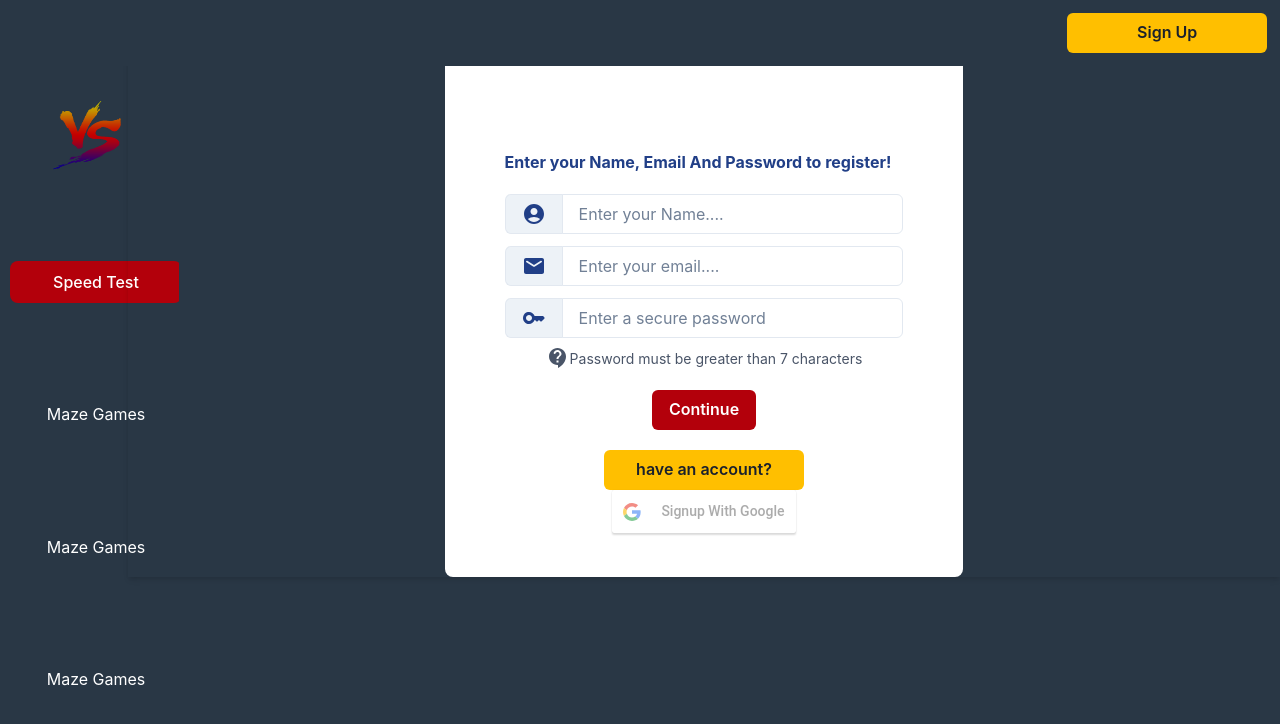
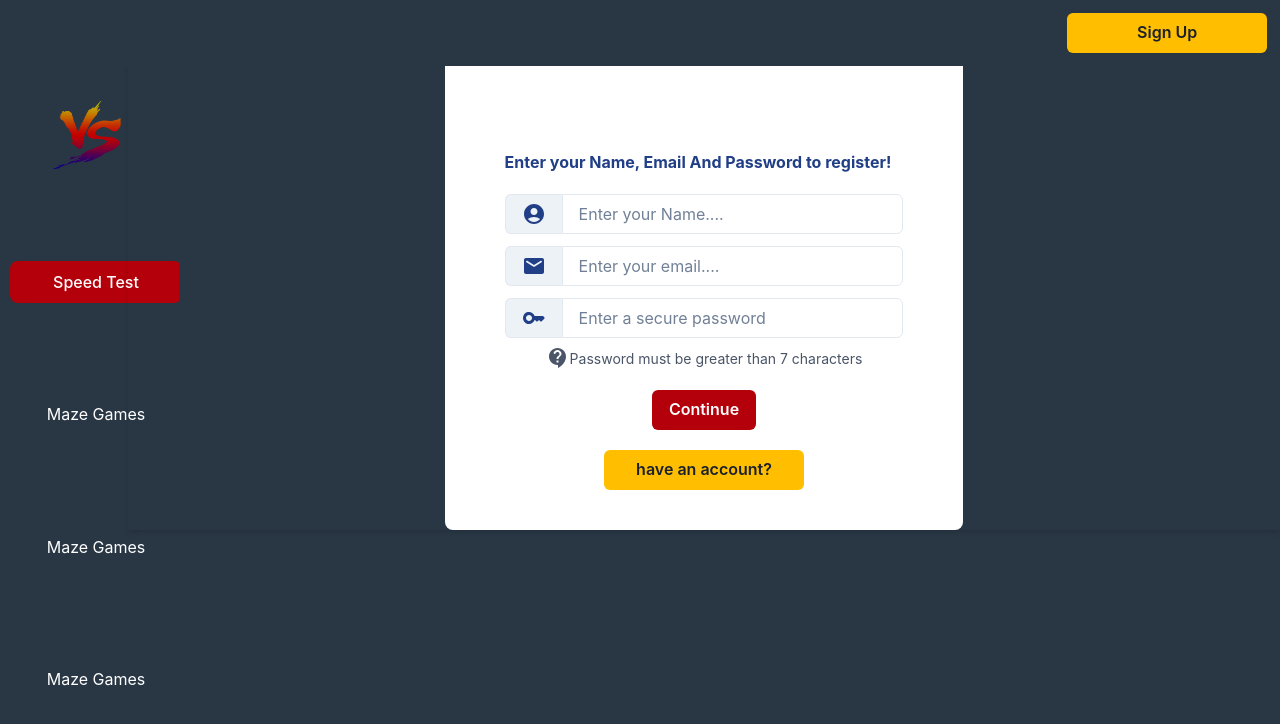
Before and after one commit to Joelketema/quizgame, a React (Vite) app: page /auth in a window 1280 px wide. Shown: the top 724 px of the page. Built offline with nearby package versions, Linux system fonts and the light colour scheme.

Commit message:
working on ui day 2

```diff
--- a/src/pages/AuthForm.tsx
+++ b/src/pages/AuthForm.tsx
@@ -1,7 +1,7 @@
 import { Box, Input, Button,Text,Image } from "@chakra-ui/react"
 import { useState,useEffect,useRef} from "react"
 import { Link, useNavigate } from "react-router-dom"
-import LoginButton from "../components/LoginButton"
+// import LoginButton from "../components/LoginButton"
 // import logo from "../public/music.svg"
 import { Auth } from "../components/Auth"
 import axios from "axios";
@@ -81,7 +81,7 @@ function Login({ setHaveAccount } : {setHaveAccount:Function}) {
             <Box w={"fit-content"} justifyContent={"center"} gap={2} alignItems={"center"} display={"flex"} flexDirection={"column"} bg={"white"} h={"80%"} p={10} rounded={"lg"}>
                 <Auth register={false} login={true} />
                 <Text fontSize={"small"} cursor={"pointer"} onClick={onOpen}>Forgot your password?</Text>
-                <LoginButton text={"Login With Google"} />
+                {/* <LoginButton text={"Login With Google"} /> */}
                 <Button bg={"#FFBF00"} minWidth={"200px"} _hover={{backgroundColor:"#ff8300",color:"white"}} mt={5} onClick={()=>setHaveAccount(false)}> Don't have an account?</Button>
            {isOpen && <ResetPassword  isOpen={isOpen}  onClose={onClose} />}
             </Box>
@@ -102,7 +102,7 @@ function Signup({ setHaveAccount } : {setHaveAccount:Function}) {
             <Box w={"fit-content"}  bg={"white"} h={"80%"} p={10} alignSelf={"center"}  rounded={"lg"}>
                 <Auth register={true} login={false} />
                 <Button bg={"#FFBF00"} minWidth={"200px"} _hover={{backgroundColor:"#ff8300",color:"white"}} mt={5} onClick={() => setHaveAccount(true)}>have an account?</Button>
-                <LoginButton text={"Signup With Google"} />
+                {/* <LoginButton text={"Signup With Google"} /> */}
             </Box>
     </Box>
 
```
